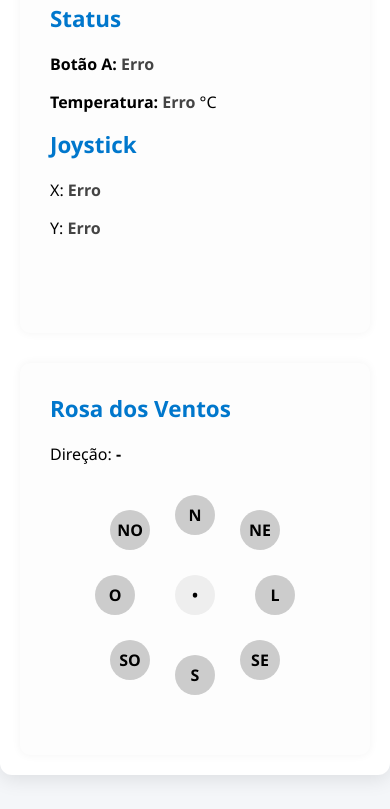
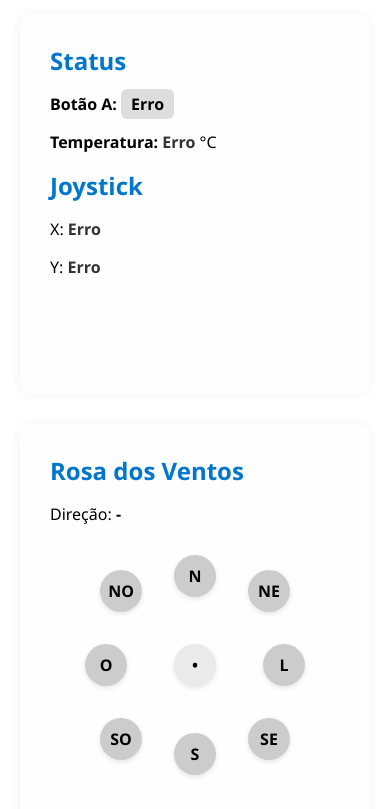
Before and after one commit to MatheusGODZILLA/servidor-bitdoglab, a website: page servidor-monitoramento/public/index.html in a window 390 px wide. Shown: the part 181-990 px from the top of the page. Drawn offline with Linux system fonts and the light colour scheme; no server answers.

Commit message:
Feat: aprimorar estilos e responsividade do CSS para melhor apresentação

```diff
--- a/servidor-monitoramento/public/style.css
+++ b/servidor-monitoramento/public/style.css
@@ -1,24 +1,25 @@
 body {
   font-family: "Segoe UI", sans-serif;
-  background-color: #f4f6f9;
+  background-color: #eef1f6;
   margin: 0;
   padding: 0;
 }
 
 .container {
   max-width: 1000px;
-  margin: 40px auto;
+  margin: auto;
+  margin-top: 25px;
   padding: 20px;
   background: #fff;
-  border-radius: 12px;
-  box-shadow: 0 4px 20px rgba(0,0,0,0.1);
+  border-radius: 14px;
+  box-shadow: 0 8px 25px rgba(0, 0, 0, 0.08);
   text-align: center;
 }
 
 h1 {
   margin-bottom: 30px;
-  font-size: 2rem;
-  color: #333;
+  font-size: 2.2rem;
+  color: #222;
 }
 
 .grid {
@@ -29,45 +30,78 @@ h1 {
 }
 
 .card {
-  flex: 1 1 300px;
-  background-color: #fdfdfd;
+  flex: 1 1 320px;
+  background-color: #fefefe;
   padding: 30px;
-  border-radius: 10px;
-  box-shadow: 0 0 10px rgba(0,0,0,0.05);
+  border-radius: 12px;
+  box-shadow: 0 0 12px rgba(0, 0, 0, 0.05);
   text-align: left;
+  transition: transform 0.2s ease;
+}
+
+.card:hover {
+  transform: translateY(-4px);
 }
 
 .card h2 {
   margin-top: 0;
   color: #0077cc;
-  font-size: 1.4rem;
+  font-size: 1.5rem;
+  margin-bottom: 10px;
 }
 
 span {
   font-weight: bold;
-  color: #444;
+  color: #333;
+}
+
+/* Status visual do botão */
+#botao {
+  padding: 4px 10px;
+  border-radius: 6px;
+  background-color: #ddd;
+  color: #000;
+  transition: all 0.2s ease;
+}
+
+#botao:contains("pressionado") {
+  background-color: #d9534f;
+  color: white;
+}
+
+#botao:contains("solto") {
+  background-color: #5cb85c;
+  color: white;
 }
 
 /* Rosa dos Ventos */
 #rosa-circulos {
   position: relative;
-  width: 200px;
-  height: 200px;
+  width: 220px;
+  height: 220px;
   margin: 30px auto;
 }
 
 .circulo {
-  width: 40px;
-  height: 40px;
+  width: 42px;
+  height: 42px;
   background-color: #ccc;
   border-radius: 50%;
-  line-height: 40px;
+  line-height: 42px;
   text-align: center;
   font-weight: bold;
   position: absolute;
-  transition: background-color 0.3s ease;
+  transition: all 0.25s ease;
+  box-shadow: 0 2px 5px rgba(0,0,0,0.1);
+  cursor: default;
 }
 
+.circulo:hover {
+  background-color: #999;
+  color: white;
+}
+
+/* Posicionamento */
 #norte { top: 0; left: 50%; transform: translateX(-50%); }
 #sul { bottom: 0; left: 50%; transform: translateX(-50%); }
 #leste { right: 0; top: 50%; transform: translateY(-50%); }
@@ -82,12 +116,13 @@ span {
   top: 50%;
   left: 50%;
   transform: translate(-50%, -50%);
-  background-color: #eee;
+  background-color: #eaeaea;
 }
 
 .circulo.ativo {
   background-color: #28a745;
   color: white;
+  box-shadow: 0 0 8px #28a74566;
 }
 
 /* Responsividade */
```
